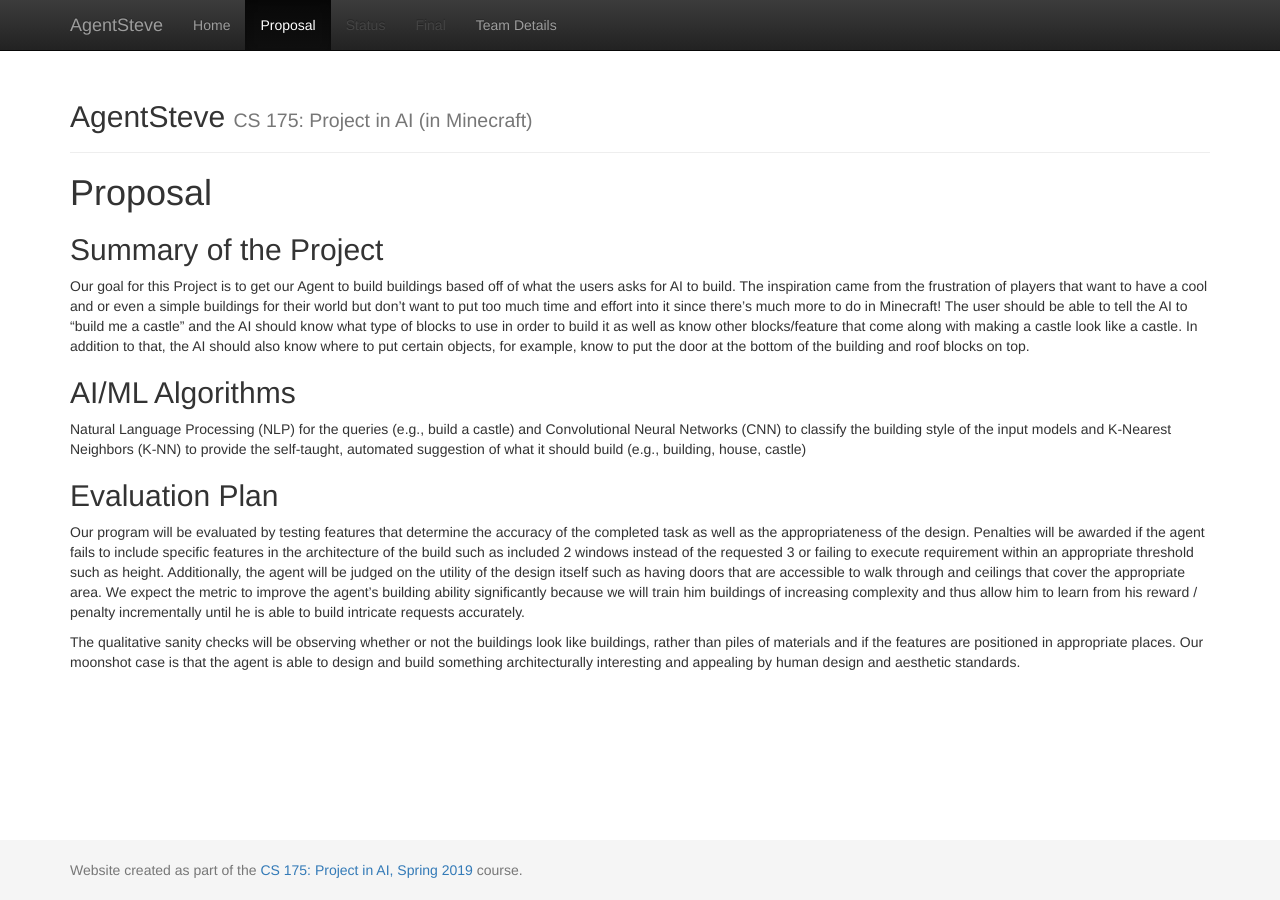
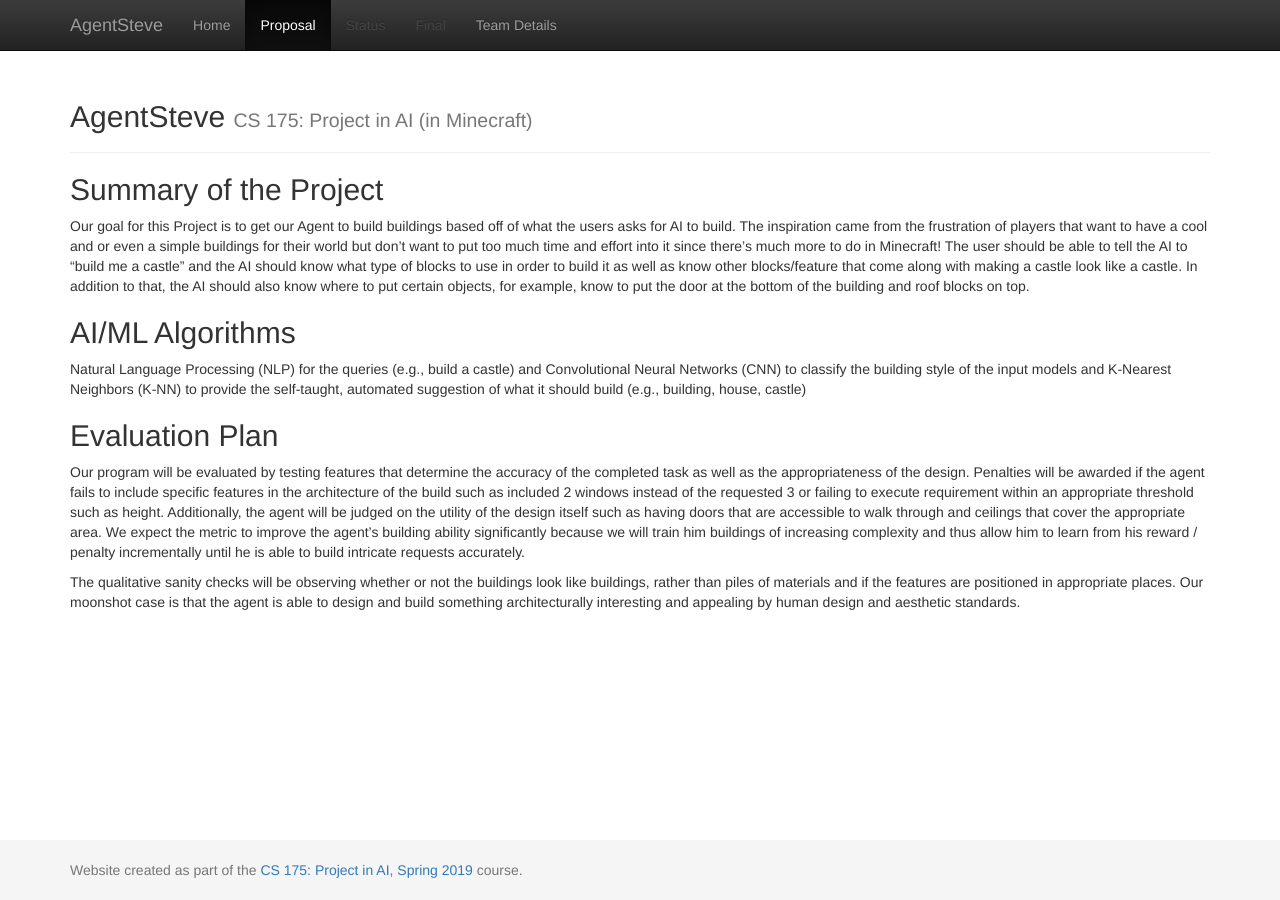
Before and after one commit to giallonotte/ArchitectSteve, a Jekyll site: the page built from docs/proposal.md, in a window 1280 px wide. Built offline with Jekyll 4.4.1, drawn with Linux system fonts in a browser that asks for light colours.

Commit message:
Update proposal.md

```diff
--- a/docs/proposal.md
+++ b/docs/proposal.md
@@ -2,7 +2,6 @@
 layout: default
 title:  Proposal
 ---
-# Proposal
 ## Summary of the Project
 Our goal for this Project is to get our Agent to build buildings based off of what the users asks for AI to build. The inspiration came from the frustration of players that want to have a cool and or even a simple buildings for their world but don't want to put too much time  and effort into it since there’s much more to do in Minecraft! The user should be able to tell the AI to “build me a castle” and the AI should know what type of blocks to use in order to build it as well as know other blocks/feature that come along with making a castle look like a castle. In addition to that, the AI should also know where to put certain objects, for example, know to put the door at the bottom of the building and roof blocks on top.
 
```
